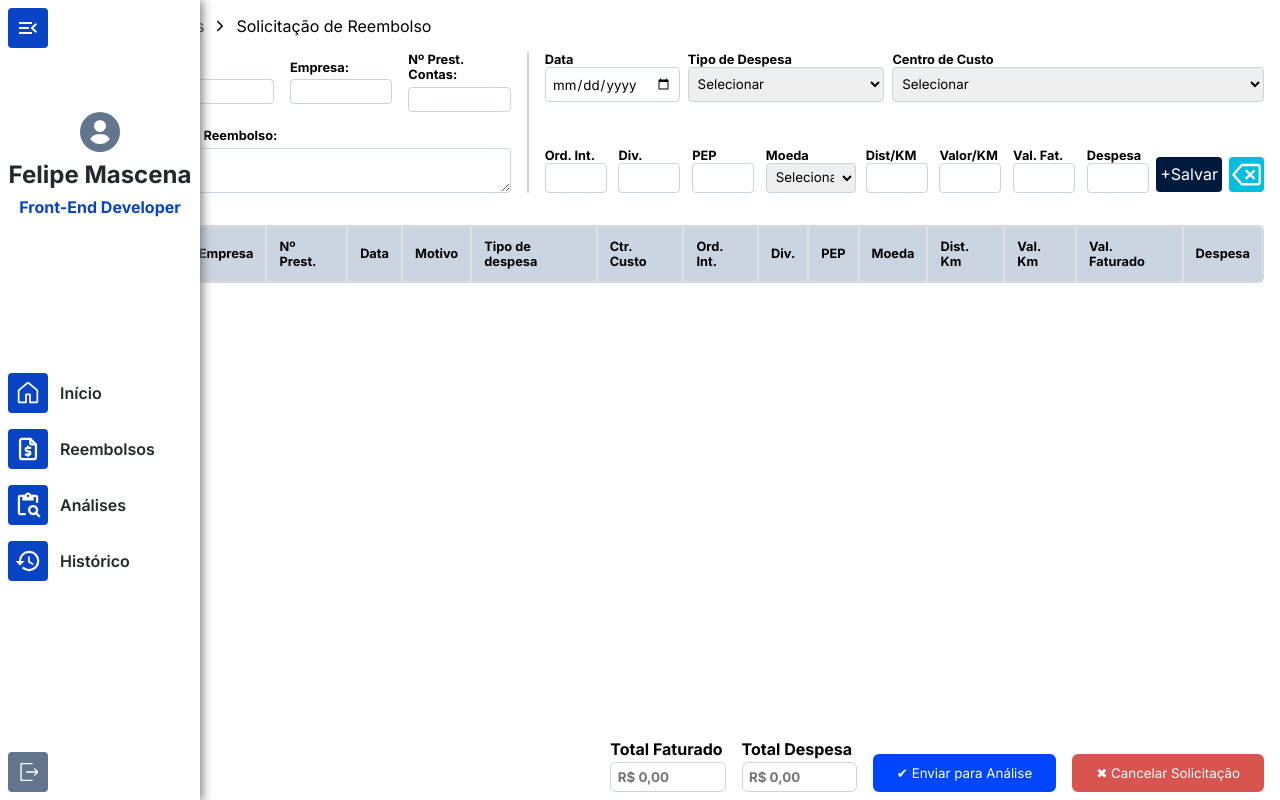
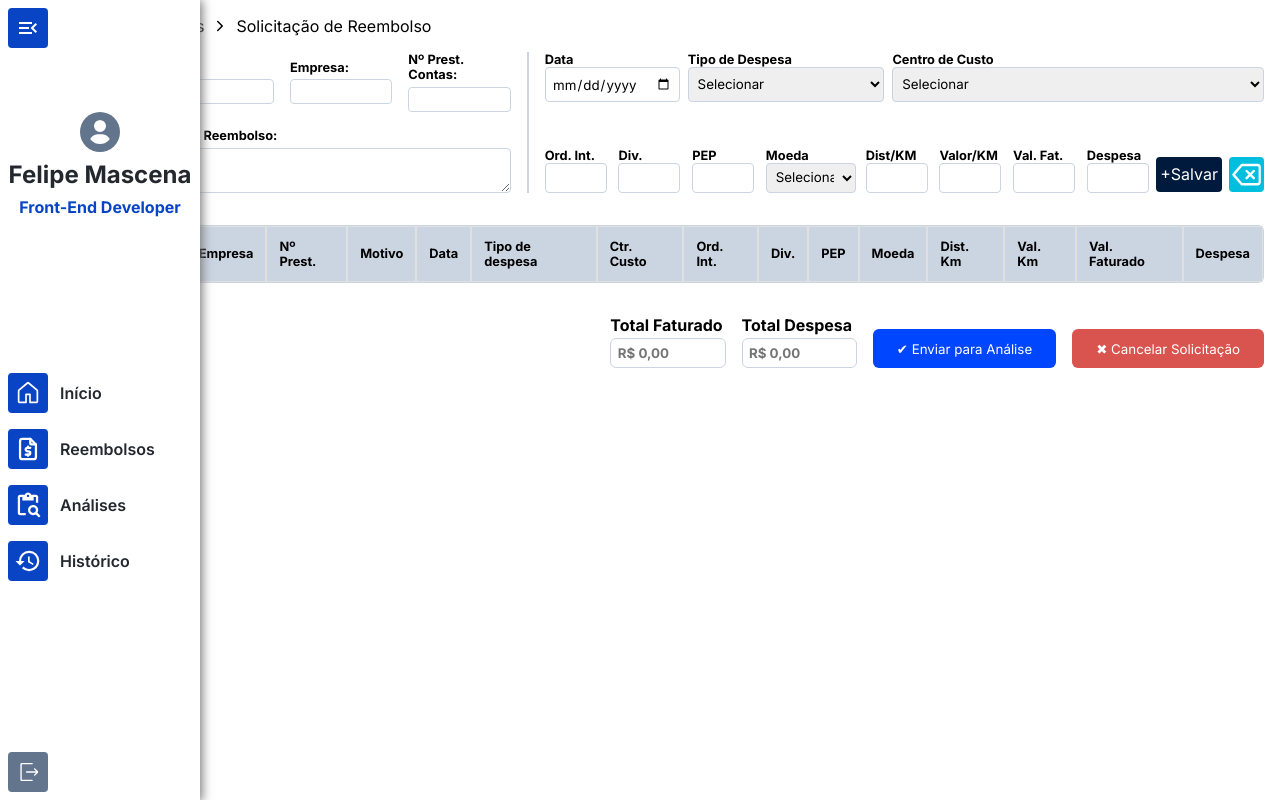
Before and after one commit to fmascena-dev/Projeto_Sispar, a React (Vite) app: page /solicitacao in a window 1280 px wide. Built offline with nearby package versions, Linux system fonts and the light colour scheme.

Commit message:
feat: atualizando projeto

```diff
--- a/src/components/SolicitarReembolso/SolicitarReembolso.jsx
+++ b/src/components/SolicitarReembolso/SolicitarReembolso.jsx
@@ -222,8 +222,8 @@ export default function SolicitarReembolso() {
                 <th>Colaborador(a)</th>
                 <th>Empresa</th>
                 <th>Nº Prest.</th>
+                <th>Motivo</th>
                 <th>Data</th>
-                <th>Motivo</th>
                 <th>Tipo de despesa</th>
                 <th>Ctr. Custo</th>
                 <th>Ord. Int.</th>
--- a/src/components/SolicitarReembolso/SolicitarReembolsoStyle.scss
+++ b/src/components/SolicitarReembolso/SolicitarReembolsoStyle.scss
@@ -196,6 +196,10 @@
         font-size: 0.8rem;
       }
 
+      td {
+        min-width: 2rem;
+      }
+
       th {
         background-color: #cbd4e1;
       }
@@ -207,9 +211,6 @@
     justify-content: space-between;
     align-items: self-end;
     gap: 1rem;
-    position: absolute;
-    bottom: 0.5rem;
-    right: 1rem;
 
     .total__solicitacao {
       display: flex;
```
